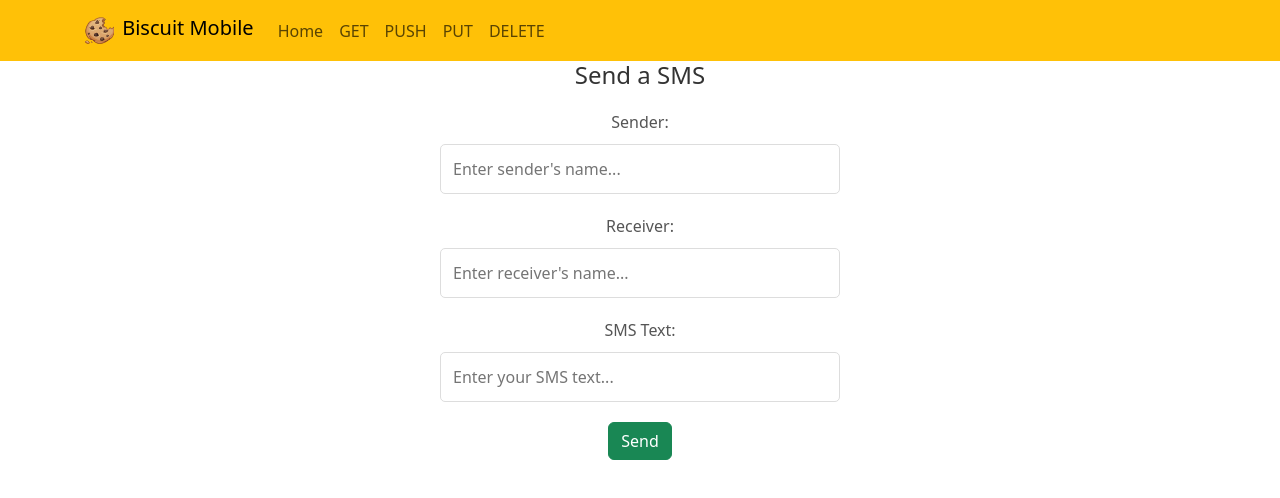
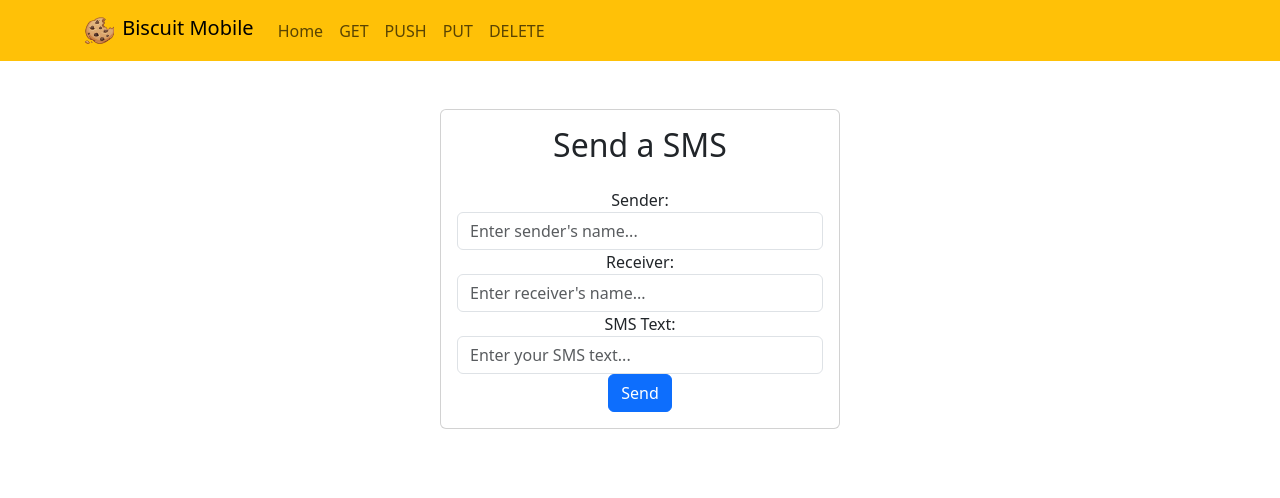
Before and after one commit to Aven2002/Biscuit_Mobile_Vue.js, a Vue app: page /PUSH in a window 1280 px wide. Shown: the top 498 px of the page. Built offline with nearby package versions, Linux system fonts and the light colour scheme.

Commit message:
Applied Bootstrap Card

```diff
--- a/src/views/DELETE_View.vue
+++ b/src/views/DELETE_View.vue
@@ -1,5 +1,7 @@
 <template>
-  <div class="delete-view">
+  <div class="delete-view text-center mt-5">
+    <div class="card mx-auto" style="max-width: 400px">
+      <div class="card-body">
         <h2 class="title">Delete SMS</h2>
         <form @submit.prevent="deleteSms" class="sms-form">
           <div v-if="alertMessage" class="alert alert-danger" role="alert">
@@ -16,6 +18,8 @@
           />
           <button type="submit" class="btn btn-danger">Delete</button>
         </form>
+      </div>
+    </div>
   </div>
 </template>
 
--- a/src/views/GET_View.vue
+++ b/src/views/GET_View.vue
@@ -1,5 +1,7 @@
 <template>
   <div>
+    <div class="card mx-auto" style="max-width: 4000px">
+      <div class="card-body">
         <h2 class="title">SMS History List</h2>
         <table class="table table-bordered table-striped mt-4">
           <thead class="thead-light">
@@ -19,6 +21,8 @@
             </tr>
           </tbody>
         </table>
+      </div>
+    </div>
   </div>
 </template>
 
--- a/src/views/PUSH_View.vue
+++ b/src/views/PUSH_View.vue
@@ -1,6 +1,9 @@
 <template>
-  <div class="push-view">
-    <h2 class="title">Send a SMS</h2>
+  <div class="push-view text-center mt-5">
+    <div class="card mx-auto" style="max-width: 400px">
+      <div class="card-body">
+        <h2 class="card-title text-center mb-4">Send a SMS</h2>
+
         <!-- Display alert message if it exists -->
         <div
           v-if="alertMessage"
@@ -9,36 +12,48 @@
         >
           {{ alertMessage }}
         </div>
-    <form @submit.prevent="addSms" class="sms-form">
-      <label for="smsSender" class="label">Sender:</label>
+
+        <form @submit.prevent="addSms">
+          <div class="form-group">
+            <label for="smsSender">Sender:</label>
             <input
               type="text"
               id="smsSender"
               v-model="smsSender"
               required
-        class="input"
+              class="form-control"
               placeholder="Enter sender's name..."
             />
-      <label for="smsReceiver" class="label">Receiver:</label>
+          </div>
+
+          <div class="form-group">
+            <label for="smsReceiver">Receiver:</label>
             <input
               type="text"
               id="smsReceiver"
               v-model="smsReceiver"
               required
-        class="input"
+              class="form-control"
               placeholder="Enter receiver's name..."
             />
-      <label for="smsText" class="label">SMS Text:</label>
+          </div>
+
+          <div class="form-group">
+            <label for="smsText">SMS Text:</label>
             <input
               type="text"
               id="smsText"
               v-model="smsText"
               required
-        class="input"
+              class="form-control"
               placeholder="Enter your SMS text..."
             />
-      <button type="submit" class="btn btn-success">Send</button>
+          </div>
+
+          <button type="submit" class="btn btn-primary btn-block">Send</button>
         </form>
+      </div>
+    </div>
   </div>
 </template>
 
@@ -125,10 +140,11 @@ export default {
   border-radius: 5px;
   font-size: 16px;
 }
+
 .alert {
   font-size: 12px; /* Adjust the font size as needed */
   padding: 15px; /* Adjust the padding as needed */
-  margin-left: 410px;
-  margin-right: 410px;
+  margin-left: 10px;
+  margin-right: 10px;
 }
 </style>
--- a/src/views/PUT_View.vue
+++ b/src/views/PUT_View.vue
@@ -1,5 +1,7 @@
 <template>
-  <div class="edit-view">
+  <div class="edit-view text-center mt-5">
+    <div class="card mx-auto" style="max-width: 400px">
+      <div class="card-body">
         <h2 class="title">Edit SMS Sent</h2>
 
         <!-- Alert message for invalid ID using alert -->
@@ -51,6 +53,8 @@
           />
           <button type="submit" class="btn btn-warning">Edit SMS</button>
         </form>
+      </div>
+    </div>
   </div>
 </template>
 
```
Lines whose indentation alone changed are shown as unchanged.
